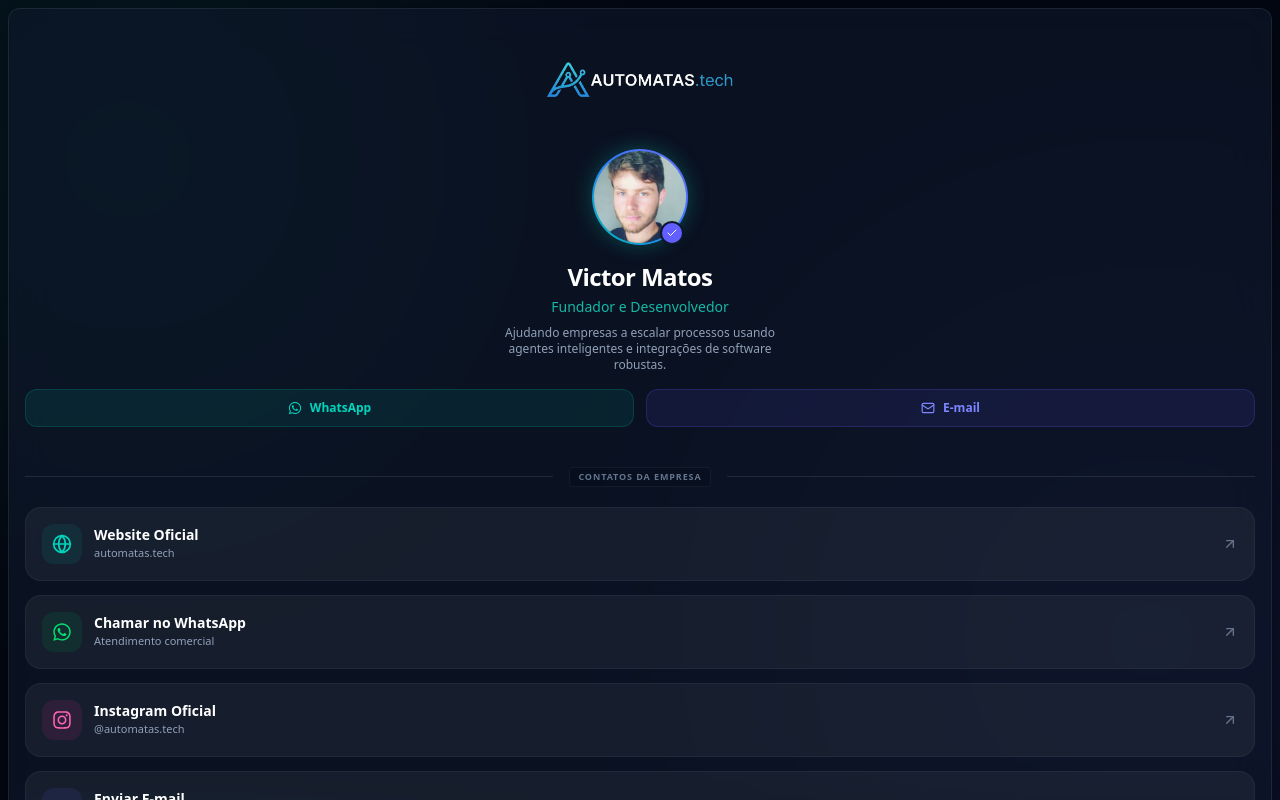
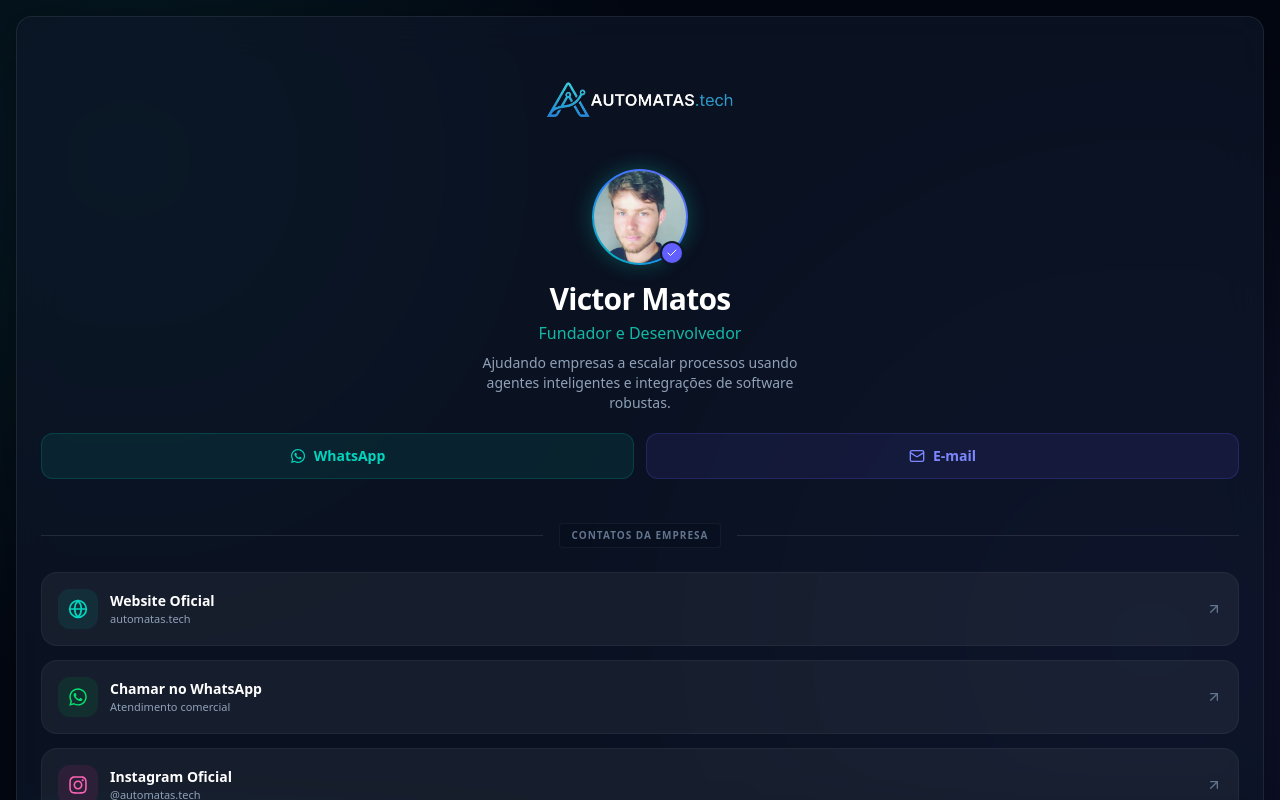
Before and after one commit to Vmatos98/cartaodevisita, a React (Vite) app: page / in a window 1280 px wide. Shown: the top 800 px of the page. Built offline with nearby package versions, Linux system fonts and the light colour scheme.

Commit message:
style: improve card layout readability by increasing padding, spacing, and typography scales

```diff
--- a/src/App.tsx
+++ b/src/App.tsx
@@ -131,9 +131,9 @@
   };
 
   return (
-    <div className="text-slate-100 min-h-screen flex flex-col px-2 py-2 relative overflow-x-hidden w-full">
+    <div className="text-slate-100 min-h-screen flex flex-col px-4 py-4 relative overflow-x-hidden w-full">
       {/* Container Principal do Cartão */}
-      <main className="w-full glass-card rounded-xl px-4 py-5 relative z-10 transition-all duration-300 flex-grow flex flex-col justify-between">
+      <main className="w-full glass-card rounded-2xl px-6 py-8 relative z-10 transition-all duration-300 flex-grow flex flex-col justify-between">
         <div>
           {/* Header do Cartão: Logo */}
           <div className="flex justify-center items-center mb-6 w-full">
@@ -164,37 +164,37 @@
             </div>
 
             {/* Nome, Cargo e Bio do Funcionário */}
-            <h1 className="text-2xl font-bold tracking-tight text-white">{profile.name}</h1>
-            <p className="text-sm text-brand-primary mt-1 font-medium">{profile.role}</p>
-            <p className="text-xs text-slate-400 mt-2 max-w-xs px-2">{profile.bio}</p>
+            <h1 className="text-3xl font-bold tracking-tight text-white">{profile.name}</h1>
+            <p className="text-base text-brand-primary mt-1 font-medium">{profile.role}</p>
+            <p className="text-sm text-slate-400 mt-2 max-w-sm px-2">{profile.bio}</p>
 
             {/* Contatos Diretos do Funcionário (Top Section) */}
-            <div className="flex gap-3 mt-4 w-full">
+            <div className="flex gap-3 mt-5 w-full">
               <a
                 href={`https://wa.me/${profile.whatsapp}?text=Olá%20${encodeURIComponent(
                   profile.name
                 )}!%20Vim%20através%20do%20seu%20cartão%20NFC.`}
                 target="_blank"
                 rel="noreferrer"
-                className="flex-1 flex items-center justify-center gap-2 py-2.5 px-3 rounded-xl bg-teal-500/10 border border-teal-500/20 text-teal-400 text-xs font-semibold hover:bg-teal-500/20 hover:border-teal-500/40 transition-all cursor-pointer active:scale-98"
+                className="flex-1 flex items-center justify-center gap-2 py-3 px-4 rounded-xl bg-teal-500/10 border border-teal-500/20 text-teal-400 text-sm font-semibold hover:bg-teal-500/20 hover:border-teal-500/40 transition-all cursor-pointer active:scale-98"
               >
-                <FaWhatsapp className="w-3.5 h-3.5" />
+                <FaWhatsapp className="w-4 h-4" />
                 WhatsApp
               </a>
               <a
                 href={`mailto:${profile.email}`}
-                className="flex-1 flex items-center justify-center gap-2 py-2.5 px-3 rounded-xl bg-indigo-500/10 border border-indigo-500/20 text-indigo-400 text-xs font-semibold hover:bg-indigo-500/20 hover:border-indigo-500/40 transition-all cursor-pointer active:scale-98"
+                className="flex-1 flex items-center justify-center gap-2 py-3 px-4 rounded-xl bg-indigo-500/10 border border-indigo-500/20 text-indigo-400 text-sm font-semibold hover:bg-indigo-500/20 hover:border-indigo-500/40 transition-all cursor-pointer active:scale-98"
               >
-                <Mail className="w-3.5 h-3.5" />
+                <Mail className="w-4 h-4" />
                 E-mail
               </a>
             </div>
           </div>
 
           {/* Divisor Elegante de Seção */}
-          <div className="relative flex py-5 items-center">
+          <div className="relative flex py-6 items-center">
             <div className="flex-grow border-t border-white/10"></div>
-            <span className="flex-shrink mx-4 text-[9px] uppercase tracking-widest text-slate-500 font-bold bg-slate-950/20 px-2 py-0.5 rounded border border-white/5">
+            <span className="flex-shrink mx-4 text-[10px] uppercase tracking-widest text-slate-500 font-bold bg-slate-950/20 px-3 py-1 rounded border border-white/5">
               Contatos da Empresa
             </span>
             <div className="flex-grow border-t border-white/10"></div>
```
